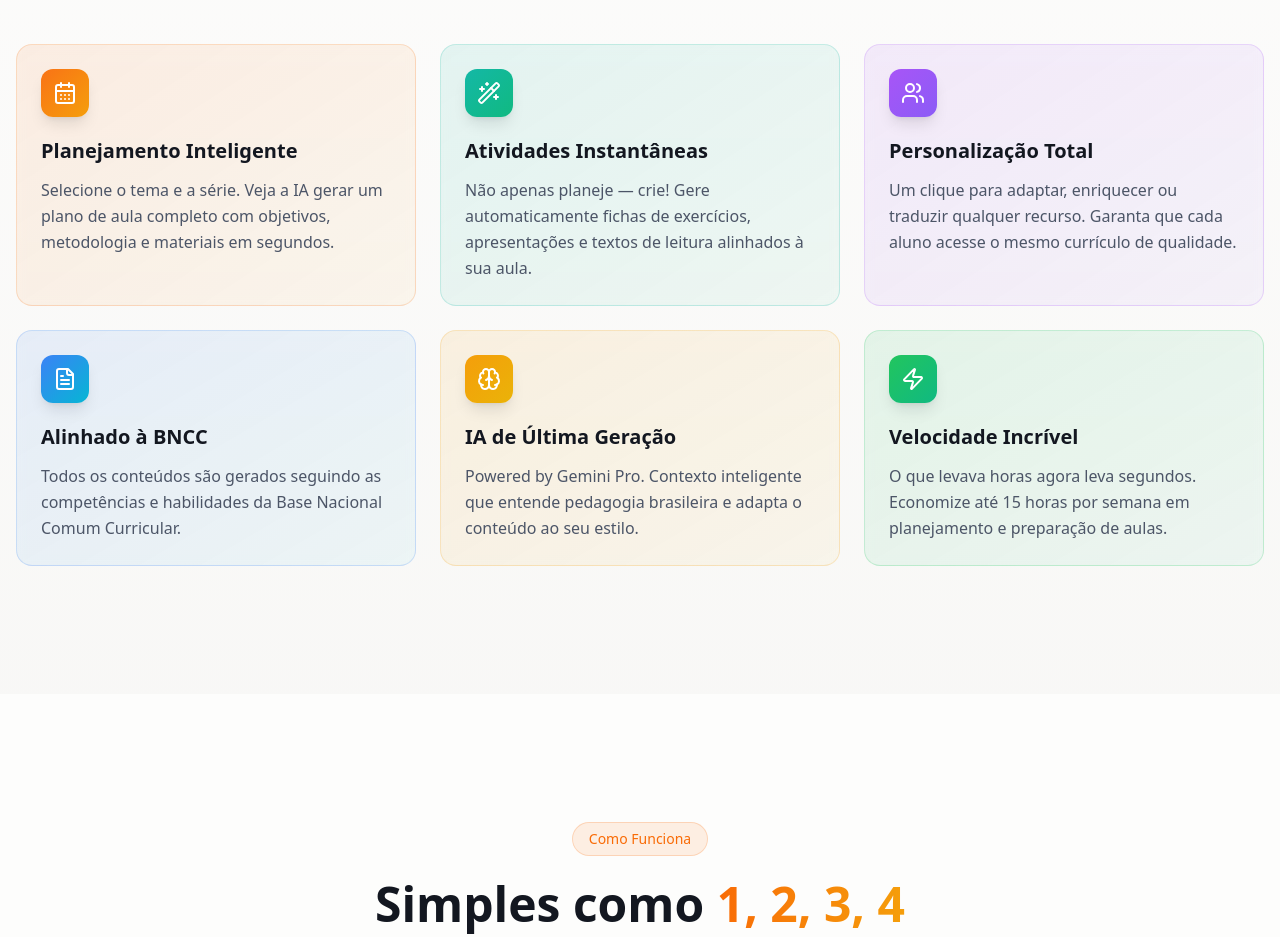
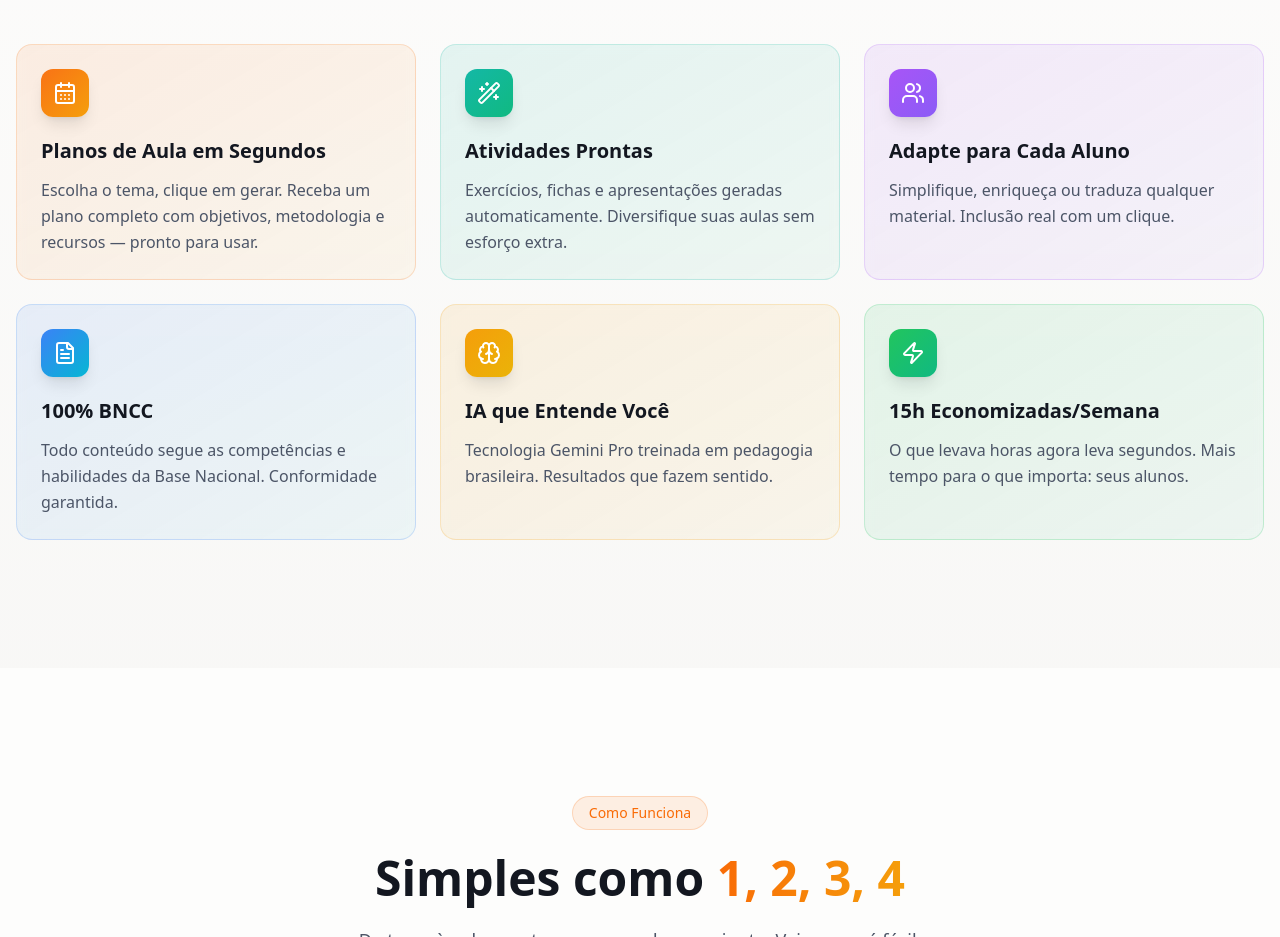
Before and after one commit to hudsonargollo/educassol, a React (Vite) app: page / in a window 1280 px wide. Shown: the part 1280-2217 px from the top of the page. Built offline with nearby package versions, Linux system fonts and the light colour scheme.

Commit message:
Improve features copy and UI polish

```diff
--- a/src/components/landing/FeaturePillars.tsx
+++ b/src/components/landing/FeaturePillars.tsx
@@ -13,43 +13,43 @@ interface FeaturePillar {
 const FEATURE_PILLARS: FeaturePillar[] = [
   {
     id: 'magic-planner',
-    headline: 'Planejamento Inteligente',
-    copy: 'Selecione o tema e a série. Veja a IA gerar um plano de aula completo com objetivos, metodologia e materiais em segundos.',
+    headline: 'Planos de Aula em Segundos',
+    copy: 'Escolha o tema, clique em gerar. Receba um plano completo com objetivos, metodologia e recursos — pronto para usar.',
     icon: CalendarDays,
     gradient: 'orange',
   },
   {
     id: 'instant-activity',
-    headline: 'Atividades Instantâneas',
-    copy: 'Não apenas planeje — crie! Gere automaticamente fichas de exercícios, apresentações e textos de leitura alinhados à sua aula.',
+    headline: 'Atividades Prontas',
+    copy: 'Exercícios, fichas e apresentações geradas automaticamente. Diversifique suas aulas sem esforço extra.',
     icon: Wand2,
     gradient: 'teal',
   },
   {
     id: 'differentiation',
-    headline: 'Personalização Total',
-    copy: 'Um clique para adaptar, enriquecer ou traduzir qualquer recurso. Garanta que cada aluno acesse o mesmo currículo de qualidade.',
+    headline: 'Adapte para Cada Aluno',
+    copy: 'Simplifique, enriqueça ou traduza qualquer material. Inclusão real com um clique.',
     icon: Users,
     gradient: 'purple',
   },
   {
     id: 'bncc-aligned',
-    headline: 'Alinhado à BNCC',
-    copy: 'Todos os conteúdos são gerados seguindo as competências e habilidades da Base Nacional Comum Curricular.',
+    headline: '100% BNCC',
+    copy: 'Todo conteúdo segue as competências e habilidades da Base Nacional. Conformidade garantida.',
     icon: FileText,
     gradient: 'blue',
   },
   {
     id: 'ai-powered',
-    headline: 'IA de Última Geração',
-    copy: 'Powered by Gemini Pro. Contexto inteligente que entende pedagogia brasileira e adapta o conteúdo ao seu estilo.',
+    headline: 'IA que Entende Você',
+    copy: 'Tecnologia Gemini Pro treinada em pedagogia brasileira. Resultados que fazem sentido.',
     icon: Brain,
     gradient: 'amber',
   },
   {
     id: 'fast-generation',
-    headline: 'Velocidade Incrível',
-    copy: 'O que levava horas agora leva segundos. Economize até 15 horas por semana em planejamento e preparação de aulas.',
+    headline: '15h Economizadas/Semana',
+    copy: 'O que levava horas agora leva segundos. Mais tempo para o que importa: seus alunos.',
     icon: Zap,
     gradient: 'green',
   },
```
Also changed, not shown: .kiro/specs/resource-wizard-ux-overhaul/tasks.md.
